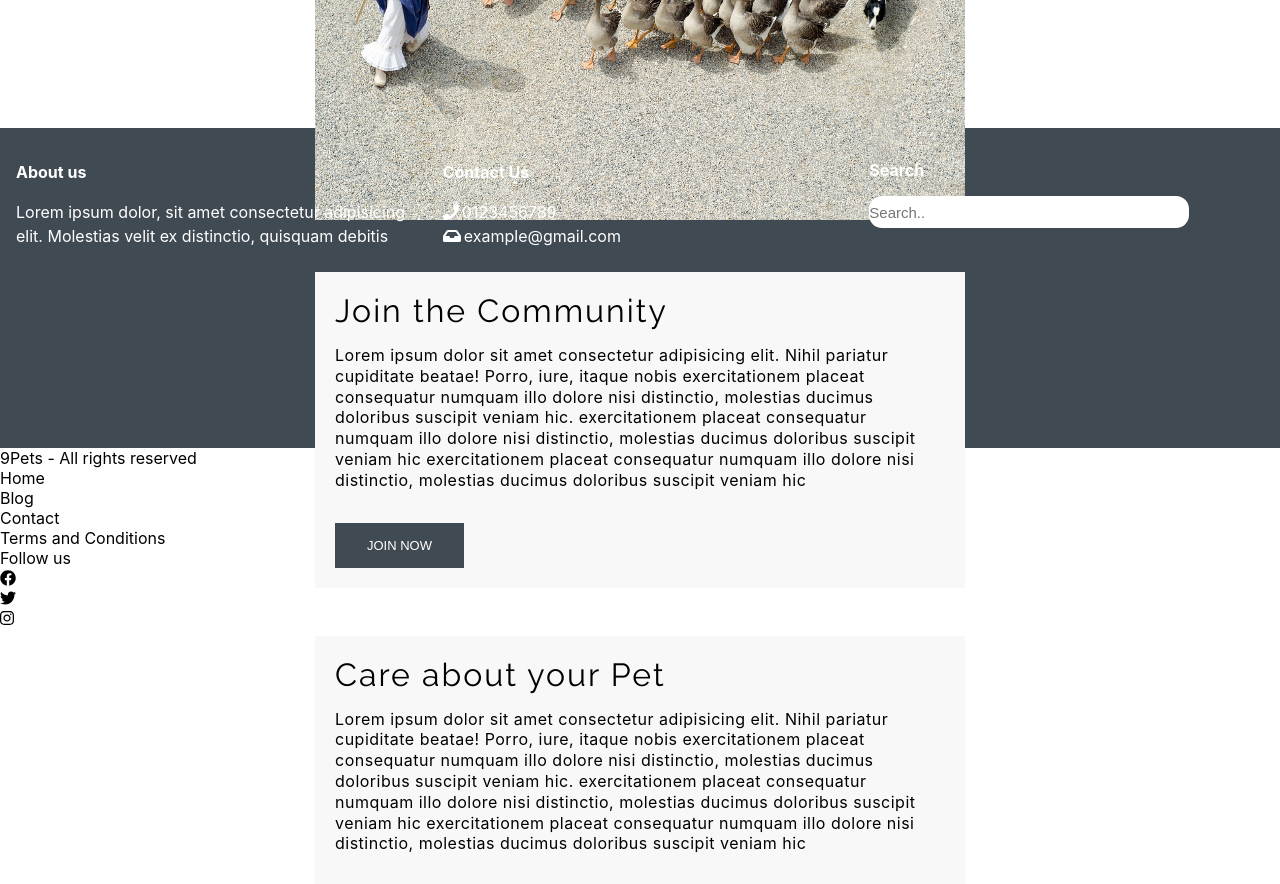
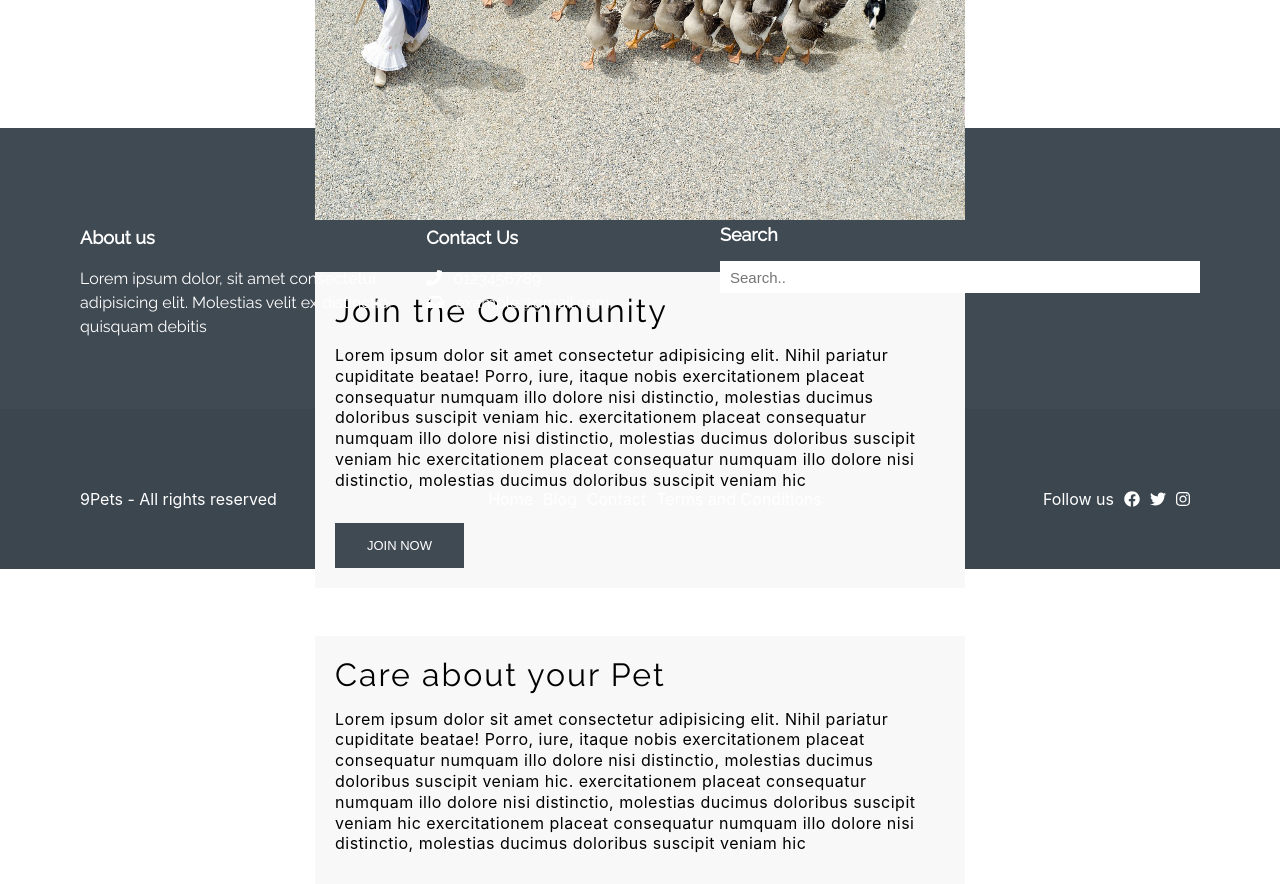
Before and after one commit to charleslukes/pet-store, a React (Create React App) app: page /landingpage in a window 1280 px wide. Shown: the part 3280-4164 px from the top of the page. Built offline with nearby package versions, Linux system fonts and the light colour scheme.

Commit message:
improved styles for the footer

```diff
--- a/src/components/common/Footer.css
+++ b/src/components/common/Footer.css
@@ -1,14 +1,17 @@
 .footer{
   display: flex;
-  height: 40vh;
+  height: 35vh;
   background-color: #404a53;
   color: white;
+  padding: 4rem;
+  font-family: Raleway;
 }
 
 .about {
-  flex: 1;
+  flex: 1.2;
   padding: 1rem;
   line-height: 1.5;
+  width: 20px;
 }
 
 .contact{
@@ -18,7 +21,7 @@
 }
 
 .contact label{
-  margin-right: .2rem;
+  margin-right: .7rem;
 }
 
 .searchBar{
@@ -27,19 +30,48 @@
 }
 
 .searchBar input{
-  width: 20rem;
+  width: 30rem;
+  cursor: pointer;
   height: 2rem;
-  border-radius: 13px;
   outline: none;
   border: none;
   font-size: 15px;
+  padding-left: 10px;
 }
 
 .first{
   padding-top: 1rem;
   padding-bottom: 1rem;
   font-weight: bold;
+  font-size: 18px;
 }
+
+.last-foot-row{
+  display: flex;
+  justify-content: space-between;
+  padding: 20px;
+  height: 15vh;
+  background-color: #3c464f;
+  border-top: 1px solid #404a53;
+  color: #fff;
+  padding: 5rem;
+}
+
+.last-foot-row ul{
+  display: flex;
+  list-style: none;
+}
+
+.last-foot-row li{
+  padding-right: 10px;
+}
+
+.last-foot-row li:hover{
+  cursor: pointer;
+  color: #ef3652;
+}
+
+
 
 /* small screen sizes */
 @media only screen and (max-width: 795px) {
```
